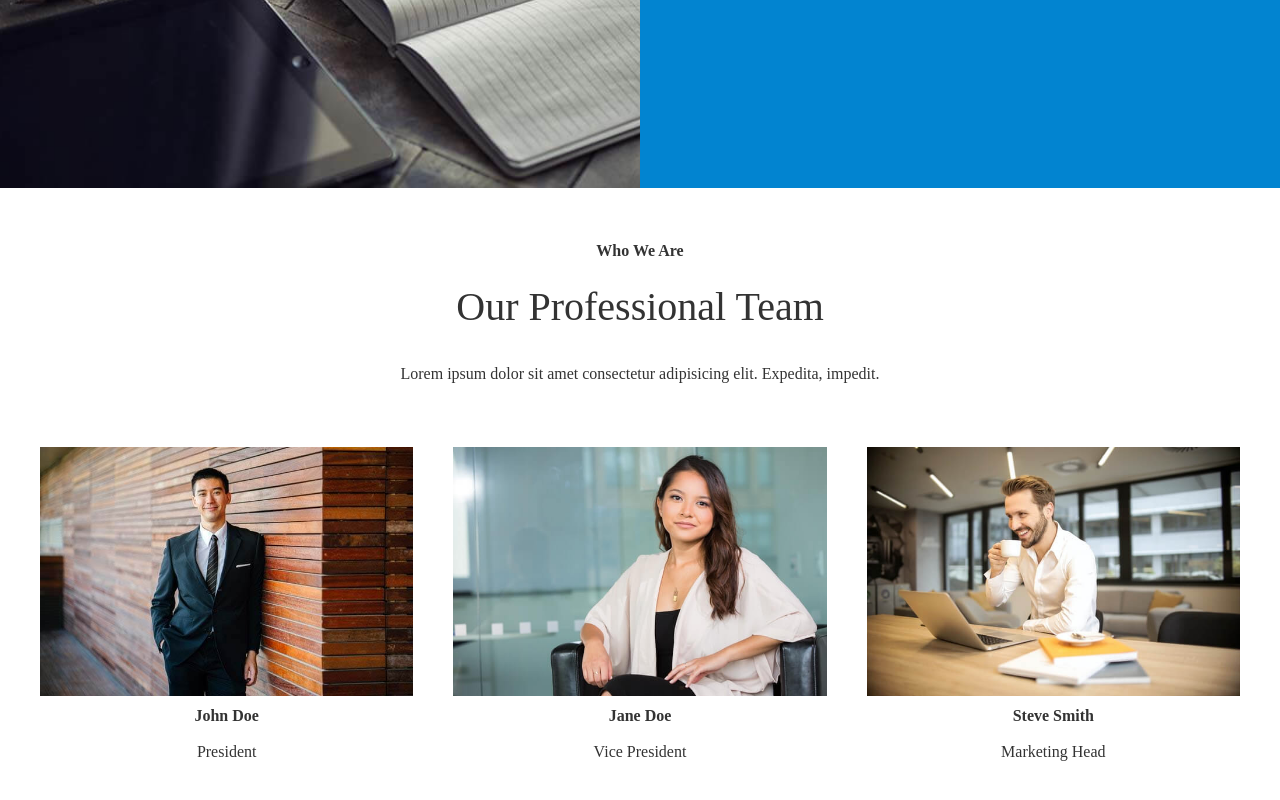
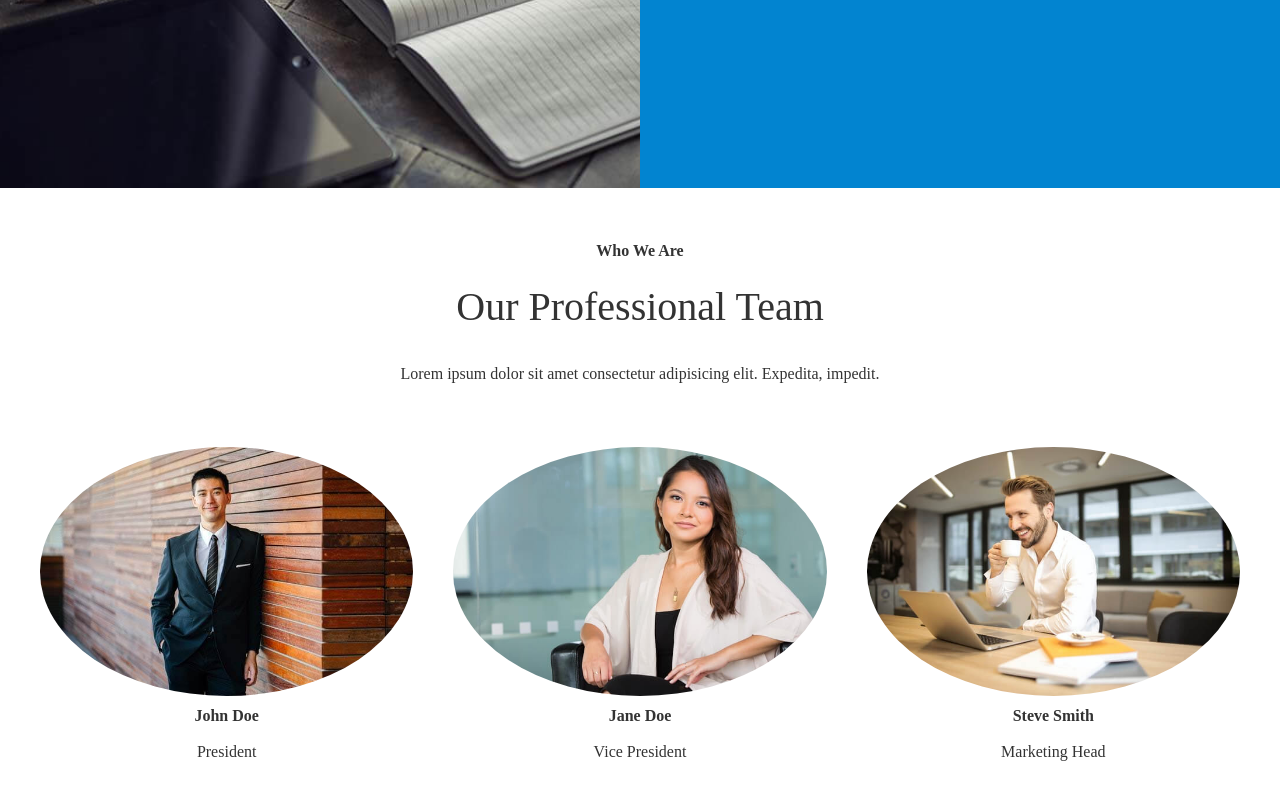
Before and after one commit to Jwatts82/edge_ledger, a plain HTML site: page index.html in a window 1280 px wide. Shown: the part 2526-3326 px from the top of the page. Drawn offline with Linux system fonts and the light colour scheme.

Commit message:
update image border radius

```diff
--- a/css/style.css
+++ b/css/style.css
@@ -131,3 +131,7 @@ img {
 .cases img:hover {
     opacity: 0.7;
 }
+
+.team img {
+    border-radius: 50%;
+}
```
